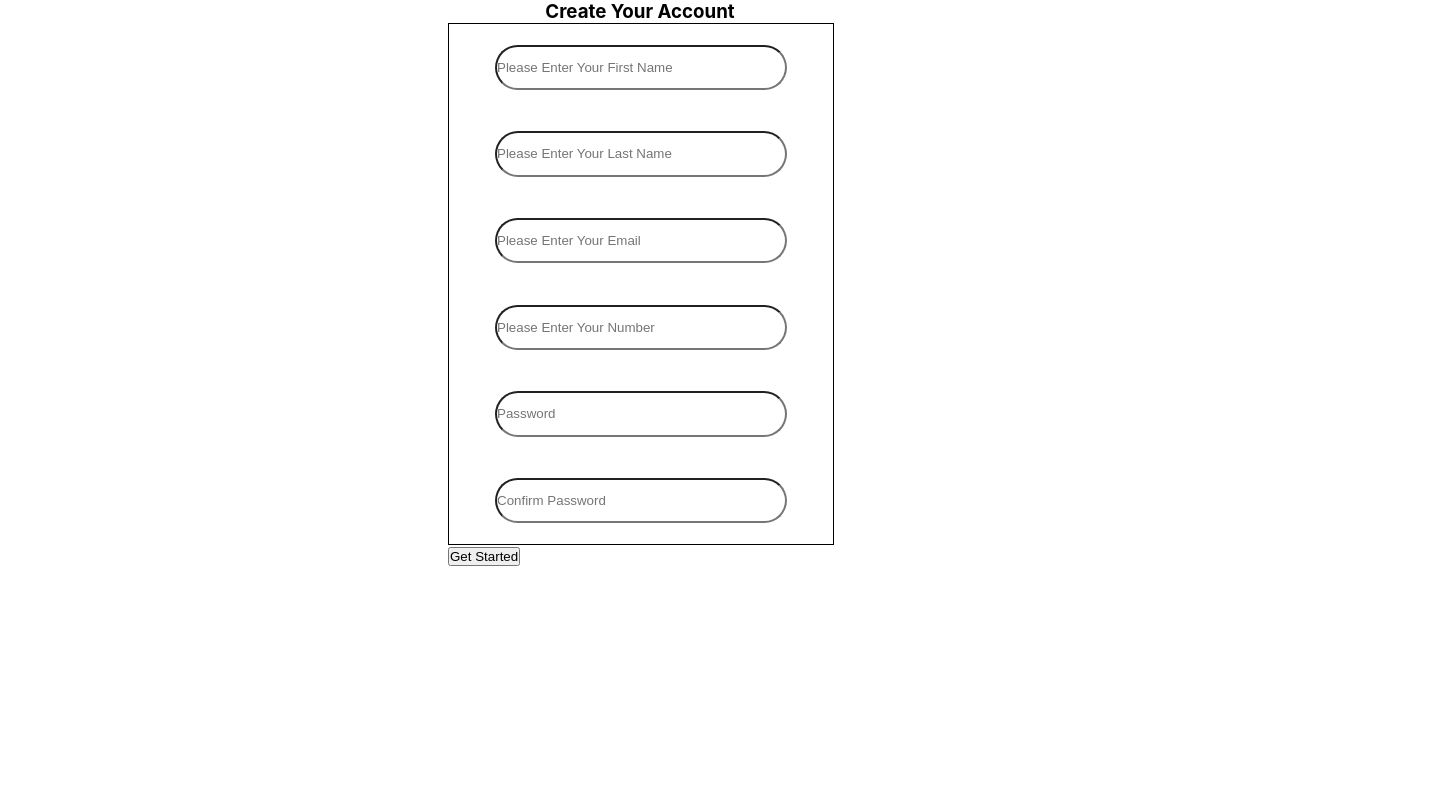
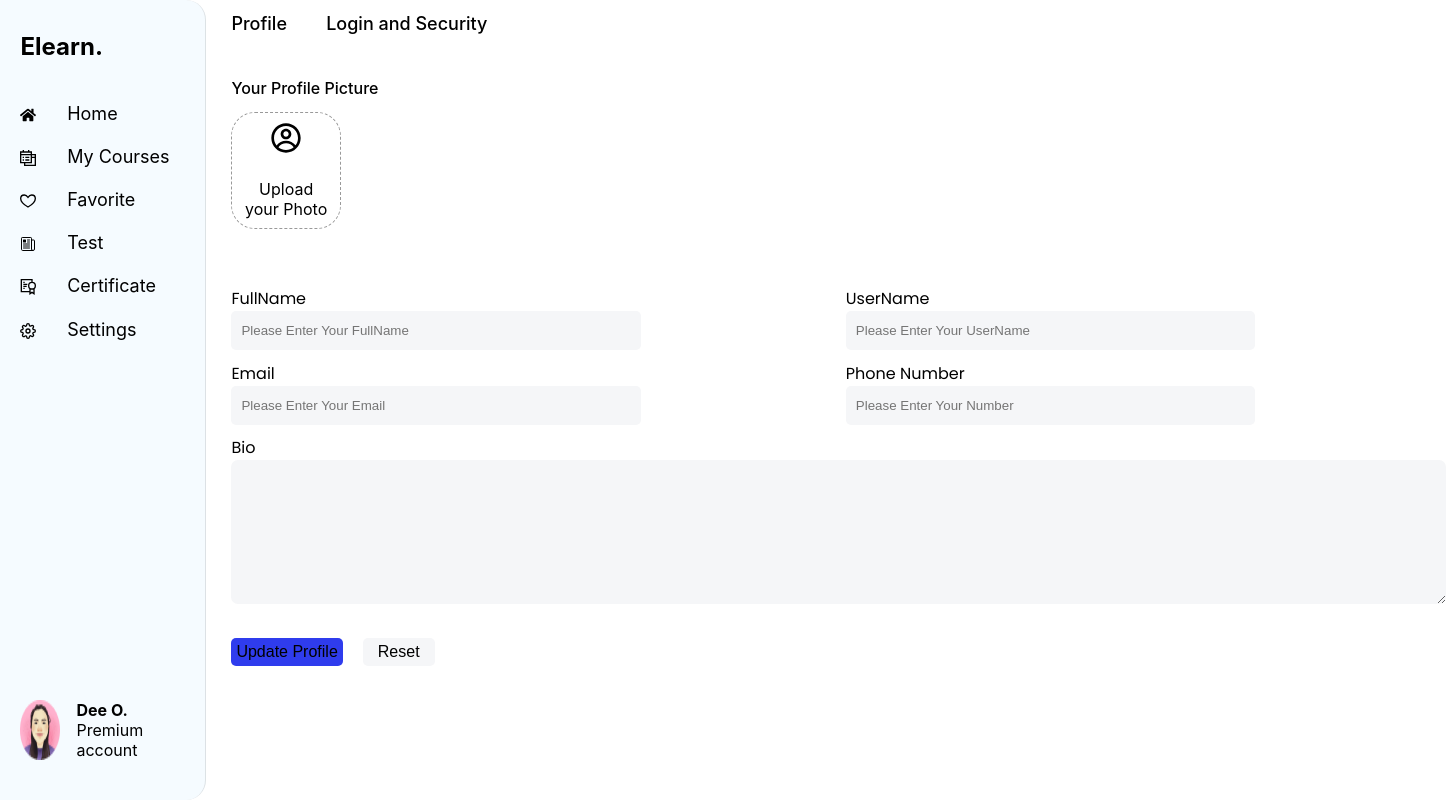
Before and after one commit to diddee/sail-lms, a React (Create React App) app: page /Settings in a window 1280 px wide. Shown: the whole page, 1446 px wide, since content can reach past the window. Built offline with nearby package versions, Linux system fonts and the light colour scheme.

Commit message:
new commits

```diff
--- a/package.json
+++ b/package.json
@@ -10,6 +10,7 @@
     "react": "^18.2.0",
     "react-dom": "^18.2.0",
     "react-icons": "^4.4.0",
+    "react-router-dom": "^6.4.1",
     "react-scripts": "5.0.1",
     "web-vitals": "^2.1.4"
   },
--- a/src/App.css
+++ b/src/App.css
@@ -7,10 +7,10 @@
 .App {
   position: relative;
   display: flex;
+  flex-direction: row;
   /* justify-content: center; */
   /* align-items: center; */
-  flex-direction: row;
-  height: 100vh;
-  width: 100%;
+  height: 100%;
+  width: 100vh;
   overflow: hidden;
 }
--- a/src/App.js
+++ b/src/App.js
@@ -1,17 +1,19 @@
-
-
-
-
 import './App.css'
 import React from 'react'
+// import { Routes ,Route } from 'react-router-dom';
+// import Home from './Components/Home/Home'
+// import Nav from './Components/Nav/Nav'vxzxatsdgzcxh
 // import DashBoard from './Components/DashBoard/DashBoard'
-// import Settings from './Components/Settings/Settings'
-import SignUp from './Components/SignUp/SignUp'
+// import Home from './Components/Home/Home'
+// import DashBoard from './Components/DashBoard/DashBoard'
+import Settings from './Components/Settings/Settings'
+// import SignUp from './Components/SignUp/SignUp'
 
 function App() {
   return (
     <div>
-      <SignUp/>
+      <Settings/>
+
     </div>
   )
 }
@@ -24,7 +26,11 @@ export default App
 
 
 
+/* <Routes>
+        <Route exact path='/Home' element={<Home/>}></Route>
+        <Route exact path='/Settings' element={<Settings/>}></Route>
 
+      </Routes> */
 
 
 
--- /dev/null
+++ b/src/Components/Home/Home.css
@@ -0,0 +1,10 @@
+.Home {
+    position: relative;
+    display: flex;
+    /* justify-content: center; */
+    /* align-items: center; */
+    flex-direction: row;
+    height: 100vh;
+    width: 100%;
+    overflow: hidden;
+}
--- /dev/null
+++ b/src/Components/Home/Home.jsx
@@ -0,0 +1,15 @@
+import React from 'react'
+import './Home.css'
+import Learn from '../Learn/Learn'
+import Course from '../CourseProgress/Course'
+
+const Home = () => {
+  return (
+    <div className='Home'>
+      <Learn/>
+      <Course/>
+    </div>
+  )
+}
+
+export default Home
--- a/src/Components/Nav/Nav.jsx
+++ b/src/Components/Nav/Nav.jsx
@@ -1,5 +1,6 @@
 import React from 'react'
 import './Nav.css'
+import { Link } from 'react-router-dom'
 import User from '../../assets/user.png'
 import {FaHome} from 'react-icons/fa'
 import {GrCertificate, GrFavorite, GrSchedules} from 'react-icons/gr'
@@ -12,27 +13,27 @@ function Nav() {
           <h2>Elearn.</h2>
           <div className='Navlist'>
             <div className='Icon'><FaHome/></div>
-            <a href=''>Home</a>
+            <Link to='/'>Home</Link>
           </div>
           <div className='Navlist'>
             <div className='Icon'><GrSchedules/> </div>
-            <a href=''>My Courses</a>
+            <a href='#'>My Courses</a>
           </div>
           <div className='Navlist'>
             <div className='Icon'><GrFavorite/></div>
-            <a href=''>Favorite</a>
+            <a href='#'>Favorite</a>
           </div>
           <div className='Navlist'>
             <div className='Icon'><IoNewspaperOutline/></div>
-            <a href=''>Test</a>
+            <a href='#'>Test</a>
           </div>
           <div className='Navlist'>
             <div className='Icon'><GrCertificate/></div>
-            <a href=''>Certificate</a>
+            <a href='#'>Certificate</a>
           </div>
           <div className='Navlist'>
             <div className='Icon'><FiSettings/></div>
-            <a href=''>Settings</a>
+            <Link to='/Settings'>Settings</Link>
           </div>
           <div className='user'>
             <img src={User}/>
@@ -46,3 +47,38 @@ function Nav() {
 }
 
 export default Nav
+
+/* <nav className='NavList'>
+            <ul>
+              <li>
+                <div className='Icon'><FaHome/></div>
+                <Link to='/Home'>Home</Link>
+              </li>
+              <li>
+                <div className='Icon'><GrSchedules/> </div>
+                <a href='#'>My Courses</a>
+              </li>
+              <li>
+                <div className='Icon'><GrFavorite/></div>
+                <a href='#'>Favorite</a>
+              </li>
+              <li>
+                <div className='Icon'><IoNewspaperOutline/></div>
+                <a href='#'>Test</a>
+              </li>
+              <li>
+                <div className='Icon'><GrCertificate/></div>
+                <a href='#'>Certificate</a>
+              </li>
+              <li>
+                <div className='Icon'><FiSettings/></div>
+                <Link to='/Settings'>Settings</Link>
+              </li>
+            </ul>
+
+          </nav>
+
+
+
+
+ */
--- a/src/Components/Settings/Settings.css
+++ b/src/Components/Settings/Settings.css
@@ -91,6 +91,7 @@
     background-color: #f5f6f8;
     font-size: large;
     border: none;
+    border-radius: 7px;
     outline: none;
 
 
--- a/src/Components/SignUp/SignUp.css
+++ b/src/Components/SignUp/SignUp.css
@@ -1,34 +1,118 @@
 .SignUp{
+    display: flex;
+    position: relative;
     width: 100%;
     height: 100vh;
+
+}
+
+.left{
+    position: relative;
+    width: 45%;
+    height: 100%;
+    font-family: 'Poppins';
     display: flex;
     flex-direction: column;
     align-items: center;
+    /* justify-content: space-between; */
+    background: #F4F4F4;
 }
-.SignUp form{
+
+.left h3{
     position: relative;
-    width: 30%;
-    height: 65%;
-    border: 30px;
+    width: 90%;
+    font-weight: 900;
+    font-size: 1.2rem;
+    letter-spacing: 3px;
+    line-height: 25px;
+    color: #3B4350;
+    margin-top: 15%;
 }
-.SignUp-Input{
+
+.left p{
+    position: relative;
+    left: 9%;
+    /* top: 25%; */
+    width: 90%;
+    height: 20px;
+    font-family: 'Poppins';
+    font-style: normal;
+    font-weight: 400;
+    font-size: medium;
+    line-height: 25px;
+    letter-spacing: 1px;
+    color: #898D93;
+  }
+.left img{
+    margin-top: 12%;
+    width: 70%;
+  }
+.right{
+    width: 50%;
+    position: relative;
+    height: 100%;
+    display: flex;
+    flex-direction: column;
+    /* justify-content: space-around; */
+    align-items: center;
+}
+.right .top{
+    position: relative;
+    height: 20%;
+    width: 100%;
+    display: flex;
+    flex-direction: column;
+    justify-content: space-around;
+}
+.right .top h2{
+    position: relative;
+    left: 24%;
+}
+.right .top p{
+    position: relative;
+    top: 10%;
+    left: 75%;
+}
+.top a{
+    text-decoration: none;
+    color: rgb(212, 92, 112);
+
+}
+.right form{
+    position: relative;
+    width: 100%;
+    height: 70%;
     display: flex;
     flex-direction: column;
     justify-content: space-around;
     align-items: center;
-    position: relative;
-    width: 100%;
-    height: 100%;
-    border: 1px solid black;
-
-
 
 }
-.SignUp-Input input{
+.InputField{
+    display: flex;
+    width: 50%;
     position: relative;
-    width: 75%;
-    height: 8%;
-    border-radius: 50px;
-    /* border: none;
-    outline: none; */
+    flex-direction: column;
+    justify-content: space-around;
 }
+.InputField label{
+    font-weight: 500;
+    margin: 1% 0;
+}
+.InputField input{
+    border: none;
+    outline: none;
+    border-radius:5px;
+    padding: 10px;
+    background-color: #f5f6f8;
+}
+form button{
+    position: relative;
+    width: 30%;
+    margin-top: 5%;
+    padding: 10px 0;
+    border: none;
+    outline: none;
+    border-radius: 6px;
+    background-color: rgb(212, 92, 112);
+}
--- a/src/Components/SignUp/SignUp.jsx
+++ b/src/Components/SignUp/SignUp.jsx
@@ -1,22 +1,46 @@
 import React from 'react'
 import './SignUp.css'
+import img from '../../assets/img1.png'
+
 
 function SignUp() {
   return (
     <div className='SignUp'>
-        <h3>Create Your Account</h3>
-        <form action="">
-            <div className='SignUp-Input'>
-                <input type="text" placeholder='Please Enter Your First Name'/>
-                <input type="text" placeholder='Please Enter Your Last Name'/>
-                <input type="text" placeholder='Please Enter Your Email'/>
-                <input type="number" placeholder='Please Enter Your Number' />
-                <input type="text" placeholder='Password'/>
-                <input type="text" placeholder='Confirm Password'/>
+        <div className= "left">
+          <h3>Lorem ipsum dolor elit sit amet incididunt</h3>
+          <p>Incididunt ut labore et dolore magna aliqua.</p>
+          <img src={img}/>
+        </div>
+        <div className='right'>
+          <div className='top'>
+            <p>Already a member? <a href="">Login</a></p>
+            <h2>Create Your Account</h2>
+          </div>
+          <form action="">
+            <div className='InputField'>
+              <label htmlFor="Name">Name</label>
+              <input type="text" />
             </div>
-            <button>Get Started</button>
-        </form>
+            <div className='InputField'>
+              <label htmlFor="UserName">UserName</label>
+              <input type="text" />
+            </div>
+            <div className='InputField'>
+              <label htmlFor="Email">Email</label>
+              <input type="text" />
+            </div>
+            <div className='InputField'>
+              <label htmlFor="Phone Number">Phone Number</label>
+              <input type="number" />
+            </div>
+            <div className='InputField'>
+              <label htmlFor="Password">Password</label>
+              <input type="password" />
+            </div>
 
+              <button>Create Account</button>
+          </form>
+        </div>
     </div>
   )
 }
--- a/src/index.js
+++ b/src/index.js
@@ -3,12 +3,16 @@ import ReactDOM from 'react-dom/client';
 import './index.css';
 import App from './App';
 import reportWebVitals from './reportWebVitals';
+import { BrowserRouter as Router } from 'react-router-dom';
 
 const root = ReactDOM.createRoot(document.getElementById('root'));
 root.render(
-  <React.StrictMode>
-    <App />
-  </React.StrictMode>
+  // <React.StrictMode>
+  //   <App />
+  // </React.StrictMode>
+    <Router>
+      <App/>
+    </Router>
 );
 
 // If you want to start measuring performance in your app, pass a function
```
Also changed, not shown: src/Components/LearningPath/Path.js (deleted, +0 -17 lines), src/Components/Login/Login.jsx (renamed from src/Components/Login/Login.js), 1 other file (tests, documents, lock files or other folders).
